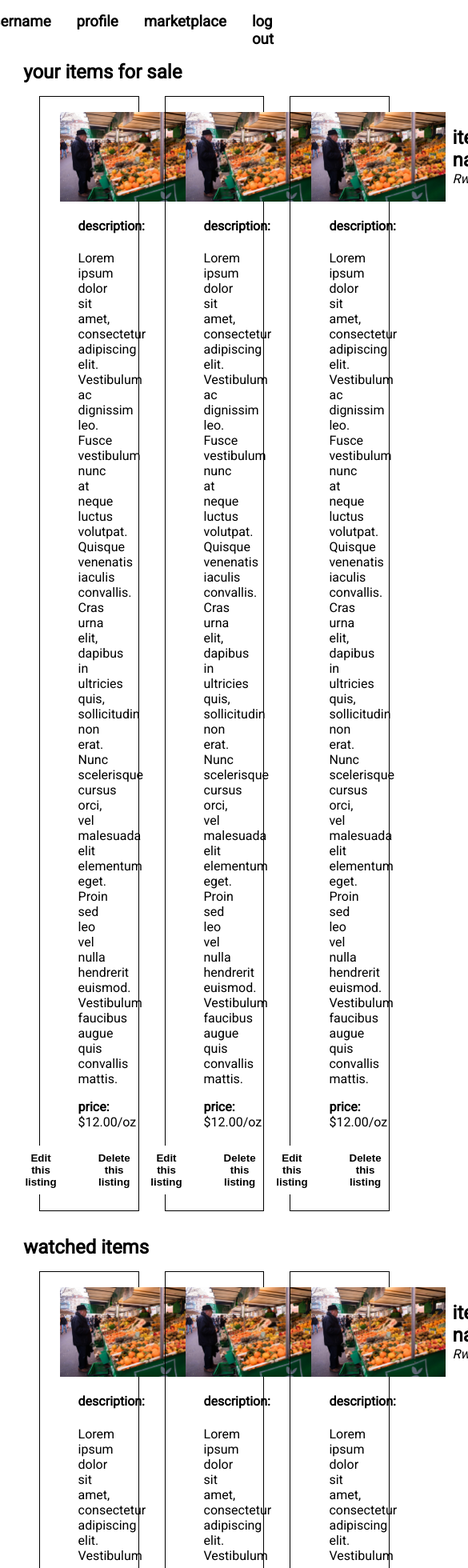
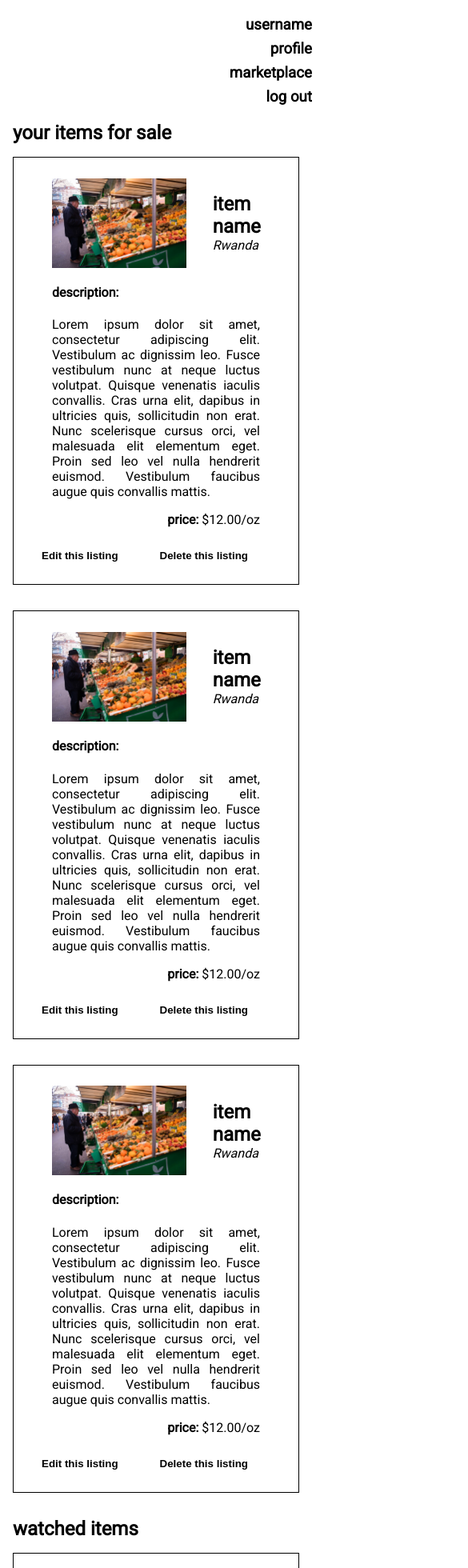
Before and after one commit to tt72-AfricanMarket/frontend, a React (Create React App) app: page /profile in a window 390 px wide. Shown: the top 1960 px of the page at 80% size, 585 px wide, since content can reach past the window. Built offline with nearby package versions, Linux system fonts and the light colour scheme.

Commit message:
added breakpoints at 800px and 500px widths

```diff
--- a/src/pages/marketplace/WatchedItems.js
+++ b/src/pages/marketplace/WatchedItems.js
@@ -8,6 +8,14 @@ const Card = styled.div`
     border: 1px solid black;
     padding: 1rem;
     margin: 1rem;
+
+    @media screen and (max-width: 800px) {
+        width: 35%;
+    }
+
+    @media screen and (max-width: 500px) {
+        width: 100%;
+    }
 `
 
 // top half of card with image, title, and marketplace location
@@ -20,6 +28,14 @@ const SampleImg = styled.img`
     /* width: 30%; */
     height: 7rem;
     margin: 0 10%;
+
+    @media screen and (max-width: 800px) {
+        height: 5rem;
+    }
+
+    @media screen and (max-width: 500px) {
+        height: 7rem;
+    }
 `
 
 const TitleInfo = styled.div`
@@ -29,10 +45,27 @@ const TitleInfo = styled.div`
 `
 const ItemName = styled.h2`
     margin: 0;
+
+    @media screen and (max-width: 800px) {
+        font-size: 1.25rem;
+
+    }
+
+    @media screen and (max-width: 500px) {
+        font-size: 1.5rem;
+    }
 `
 // specific marketplace this is sold in; should preset to seller's primary market
 const MarketLoc = styled.p`
     margin: 0;
+
+    @media screen and (max-width: 800px) {
+        font-size: .9rem;
+    }
+
+    @media screen and (max-width: 500px) {
+        font-size: 1rem;
+    }
 `
 
 // hard coded "description"
--- a/src/pages/profile/ItemsForSale.js
+++ b/src/pages/profile/ItemsForSale.js
@@ -8,6 +8,14 @@ const Card = styled.div`
     border: 1px solid black;
     padding: 1rem;
     margin: 1rem;
+
+    @media screen and (max-width: 800px) {
+        width: 35%;
+    }
+
+    @media screen and (max-width: 500px) {
+        width: 100%;
+    }
 `
 
 // top half of card, holds image and name info
@@ -20,6 +28,14 @@ const SampleImg = styled.img`
     /* width: 30%; */
     height: 7rem;
     margin: 0 10%;
+
+    @media screen and (max-width: 800px) {
+        height: 5rem;
+    }
+
+    @media screen and (max-width: 500px) {
+        height: 7rem;
+    }
 `
 const TitleInfo = styled.div`
     display:flex;
@@ -28,10 +44,27 @@ const TitleInfo = styled.div`
 `
 const ItemName = styled.h2`
     margin: 0;
+
+    @media screen and (max-width: 800px) {
+        font-size: 1.25rem;
+
+    }
+
+    @media screen and (max-width: 500px) {
+        font-size: 1.5rem;
+    }
 `
 // marketplace location, should preset to seller's primary market
 const MarketLoc = styled.p`
     margin: 0;
+
+    @media screen and (max-width: 800px) {
+        font-size: .9rem;
+    }
+
+    @media screen and (max-width: 500px) {
+        font-size: 1rem;
+    }
 `
 
 // hard coded "description"
--- a/src/pages/profile/ProfilePage.js
+++ b/src/pages/profile/ProfilePage.js
@@ -16,6 +16,16 @@ const HeadLinks = styled.div`
     display:flex;
     justify-content: flex-end;
     margin-right: 2rem;
+
+    @media screen and (max-width: 800px) {
+        justify-content: space-evenly;
+        margin: 1rem 0;
+    }
+
+    @media screen and (max-width: 500px) {
+        flex-direction:column;
+        align-items: flex-end;
+    }
 `
 const Link = styled.h3`
     margin: 1rem;
@@ -27,25 +37,39 @@ const Link = styled.h3`
         color: #458962;
         cursor: pointer;
     }
+
+    @media screen and (max-width: 800px) {
+        margin: .25rem 0;
+    }
 `
 
 //created this box to contain the title with the cards
 const ItemBox = styled.div`
     width: 85%;
     margin: 0 auto 3%;
+
+    @media screen and (max-width: 800px) {
+        width: 100%;
+
+    }
 `
 
 // hard coded text to indicate whether it's items for sale or items they're watching
 const Labels = styled.h2`
     margin: 0;
+
+    @media screen and (max-width: 800px) {
+        padding-left: 1rem;
+    }
 `
 
 //main containers for listings being sold/watched. will need .map and also expand buttons.
 const ListingsBox = styled.div`
-    padding: 0 1% 1%;
+    padding: 0 0 1%;
     margin: auto;
     display:flex;
-    justify-content: space-between;
+    justify-content: space-evenly;
+    flex-wrap: wrap;
 `
 
 const ProfilePage = () => {
```
